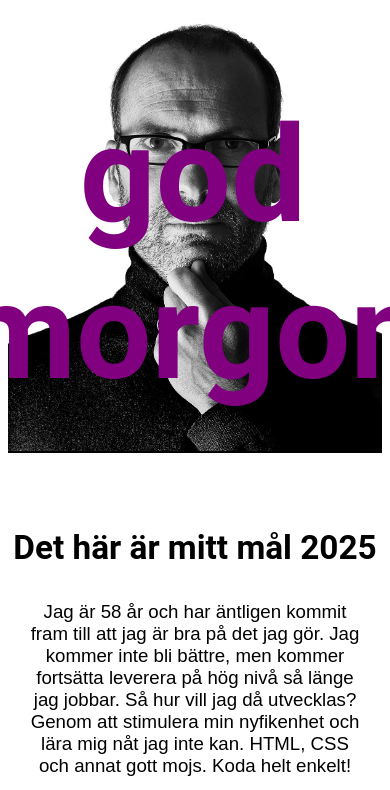
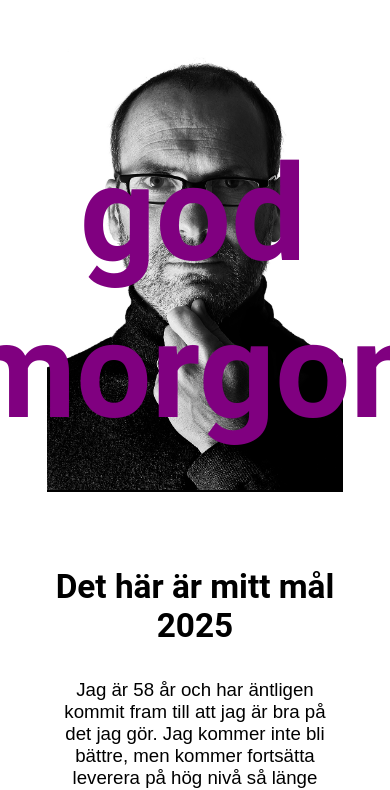
Before and after one commit to raviolan/johans-kod-1, a plain HTML site: page index.html in a window 390 px wide. Shown: the top 790 px of the page. Drawn offline with Linux system fonts and the light colour scheme; a web font is replaced by a local one.

Commit message:
korr mobile

```diff
--- a/stylesheet.css
+++ b/stylesheet.css
@@ -208,6 +208,11 @@ a:hover {
 
 
 @media (max-width: 630px) {
+
+  body {
+    padding: 10%;
+  }
+
   .toppen {
     height: auto;
     min-height: 300px;
```
